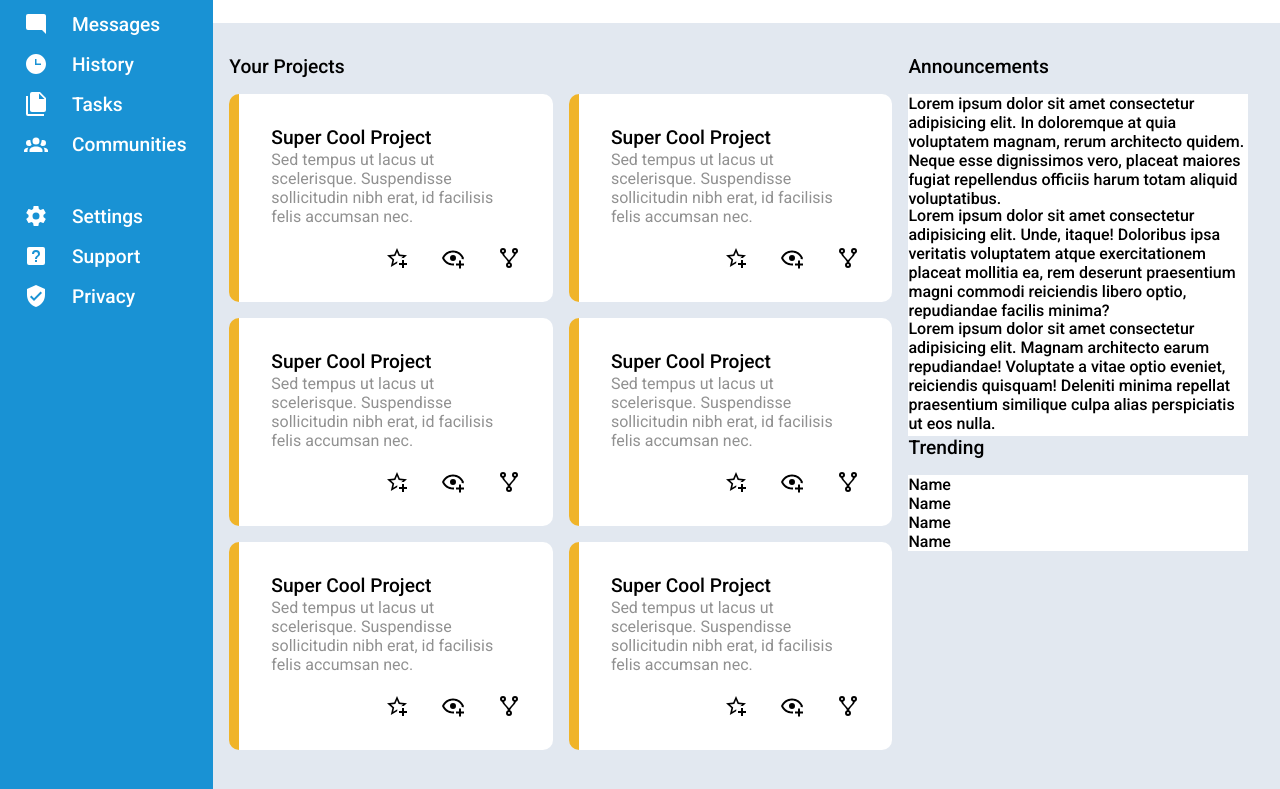
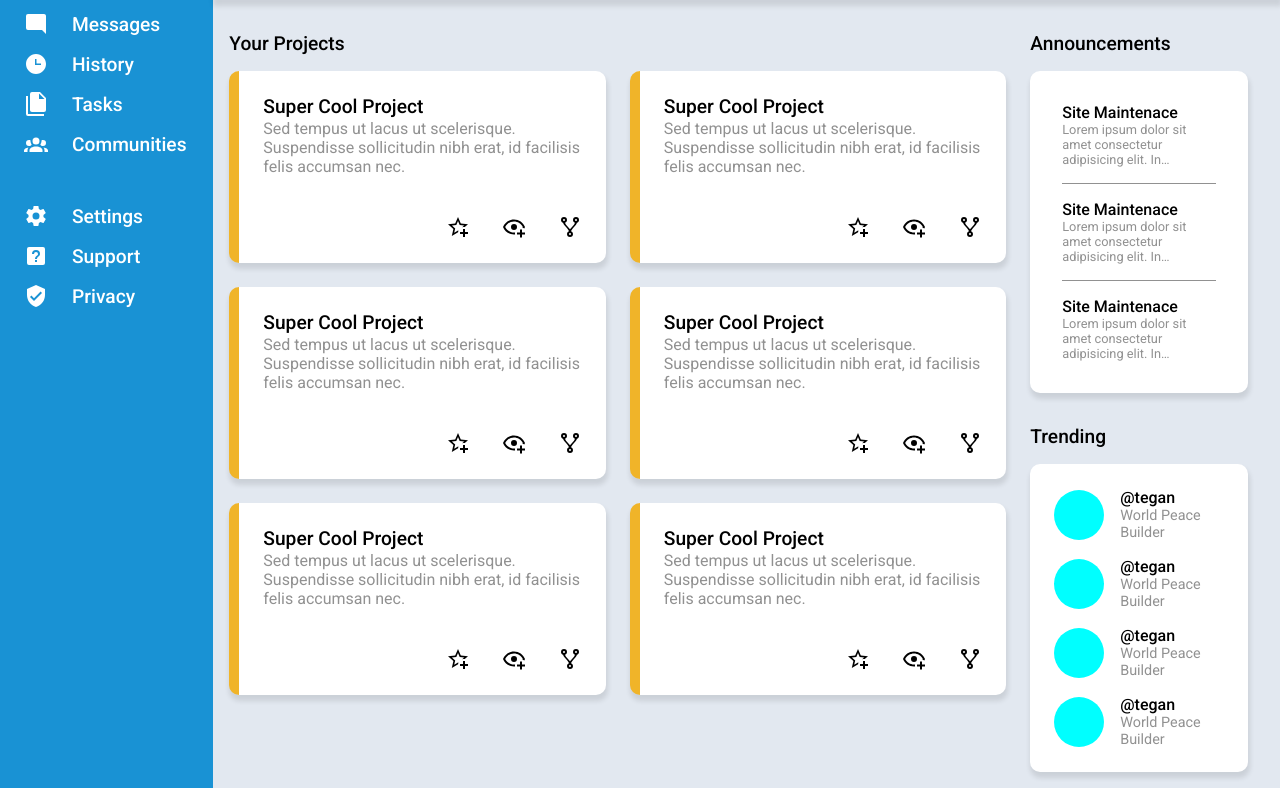
Before and after one commit to alopine/odin-admin-dashboard, a plain HTML site: page index.html in a window 1280 px wide. Shown: the part 180-969 px from the top of the page. Drawn offline with Linux system fonts and the light colour scheme.

Commit message:
Add box shadows to header and cards, finish main content sections

```diff
--- a/index.html
+++ b/index.html
@@ -146,13 +146,16 @@
             <h1>Announcements</h1>
             <div id="announcements">
                 <div class="announcementItem">
-                    Lorem ipsum dolor sit amet consectetur adipisicing elit. In doloremque at quia voluptatem magnam, rerum architecto quidem. Neque esse dignissimos vero, placeat maiores fugiat repellendus officiis harum totam aliquid voluptatibus.
+                    <h4>Site Maintenace</h4>
+                    <p>Lorem ipsum dolor sit amet consectetur adipisicing elit. In doloremque at quia voluptatem magnam, rerum architecto quidem. Neque esse dignissimos vero, placeat maiores fugiat repellendus officiis harum totam aliquid voluptatibus.</p>
                 </div>
                 <div class="announcementItem">
-                    Lorem ipsum dolor sit amet consectetur adipisicing elit. Unde, itaque! Doloribus ipsa veritatis voluptatem atque exercitationem placeat mollitia ea, rem deserunt praesentium magni commodi reiciendis libero optio, repudiandae facilis minima?
+                    <h4>Site Maintenace</h4>
+                    <p>Lorem ipsum dolor sit amet consectetur adipisicing elit. In doloremque at quia voluptatem magnam, rerum architecto quidem. Neque esse dignissimos vero, placeat maiores fugiat repellendus officiis harum totam aliquid voluptatibus.</p>
                 </div>
                 <div class="announcementItem">
-                    Lorem ipsum dolor sit amet consectetur adipisicing elit. Magnam architecto earum repudiandae! Voluptate a vitae optio eveniet, reiciendis quisquam! Deleniti minima repellat praesentium similique culpa alias perspiciatis ut eos nulla.
+                    <h4>Site Maintenace</h4>
+                    <p>Lorem ipsum dolor sit amet consectetur adipisicing elit. In doloremque at quia voluptatem magnam, rerum architecto quidem. Neque esse dignissimos vero, placeat maiores fugiat repellendus officiis harum totam aliquid voluptatibus.</p>
                 </div>
             </div>
         </div>
@@ -160,16 +163,32 @@
             <h1>Trending</h1>
             <div id="trending">
                 <div class="trendingItem">
-                    Name
+                    <div class="profileImg"></div>
+                    <div class="trendingProfile">
+                        <p>@tegan</p>
+                        <p>World Peace Builder</p>
+                    </div>
                 </div>
                 <div class="trendingItem">
-                    Name
+                    <div class="profileImg"></div>
+                    <div class="trendingProfile">
+                        <p>@tegan</p>
+                        <p>World Peace Builder</p>
+                    </div>
                 </div>
                 <div class="trendingItem">
-                    Name
+                    <div class="profileImg"></div>
+                    <div class="trendingProfile">
+                        <p>@tegan</p>
+                        <p>World Peace Builder</p>
+                    </div>
                 </div>
                 <div class="trendingItem">
-                    Name
+                    <div class="profileImg"></div>
+                    <div class="trendingProfile">
+                        <p>@tegan</p>
+                        <p>World Peace Builder</p>
+                    </div>
                 </div>
             </div>
         </div>
--- a/styles.css
+++ b/styles.css
@@ -10,7 +10,7 @@
 body {
     font-family: "Roboto", Arial, Helvetica, sans-serif;
     display: grid;
-    grid-template: 1fr 4fr / 1fr 5fr;
+    grid-template: 1fr auto / 1fr 5fr;
 }
 
 .profileImg {
@@ -18,6 +18,7 @@ body {
     height: 50px;
     background-color: aqua;
     border-radius: 50%;
+    flex-shrink: 0;
 }
 
 /* || Shared styles */
@@ -42,6 +43,9 @@ header, .sidebar, main {
 
 .projectItem, #announcements, #trending {
     background-color: #FFFFFF;
+    padding: 1.5rem;
+    border-radius: 10px;
+    box-shadow: 1px 5px 5px 1px rgb(0 0 0 / 0.1);
 }
 
 /* || Header */
@@ -51,7 +55,8 @@ header {
     grid-template: 1fr 1fr / 2fr 1fr;
     padding: 0 2rem 1rem;
     column-gap: 2rem;
-    box-shadow: 10px 10px #919191;
+    z-index: 2;
+    box-shadow: 1px 5px 5px 1px rgb(0 0 0 / 0.1);
 }
 
 header>div {
@@ -85,7 +90,6 @@ header>div {
 #greeting>.profileImg {
     height: 75px;
     width: 75px;
-    flex-shrink: 0;
 }
 
 #username>p {
@@ -133,7 +137,7 @@ button {
 main {
     background-color: #E2E8F0;
     display: grid;
-    grid-template: 1fr 1fr / 2fr 1fr;
+    grid-template: min-content 1fr / auto 1fr;
     padding-top: 2rem;
     padding-right: 2rem;
 }
@@ -158,15 +162,13 @@ main {
 #projectsContainer {
     display: grid;
     grid-template-columns: repeat(auto-fit, minmax(300px, 1fr));
-    gap: 1rem;
-    margin-right: 1rem;
+    gap: 1.5rem;
+    margin-right: 1.5rem;
 }
 
 .projectItem {
-    padding: 2rem;
     display: grid;
     grid-template-rows: 1fr 4fr 1fr;
-    border-radius: 10px;
     border-left: 10px solid #F0B429;
 }
 
@@ -182,8 +184,48 @@ main {
     column-gap: 2rem;
 }
 
+#announcements {
+    margin-bottom: 2rem;
+    padding: 2rem;
+    display: flex;
+    flex-direction: column;
+    row-gap: 1rem;
+}
+
 .announcementItem {
-    height: 33%;
+    padding-top: 1rem;
+    border-top: 1px solid #919191;
+    display: -webkit-box;
+    -webkit-line-clamp: 4;
+    -webkit-box-orient: vertical;
     overflow: hidden;
-    text-overflow: ellipsis;
 }
+
+.announcementItem:first-child {
+    border: none;
+    padding: 0;
+}
+
+.announcementItem>p {
+    font-size: 0.8rem;
+    font-weight: normal;
+    color: #919191;
+}
+
+#trending {
+    display: flex;
+    flex-direction: column;
+    row-gap: 1rem;
+}
+
+.trendingItem {
+    display: flex;
+    align-items: center;
+    column-gap: 1rem;
+}
+
+.trendingProfile>p:nth-child(2) {
+    color: #919191;
+    font-size: 0.9rem;
+    font-weight: normal;
+}
```
